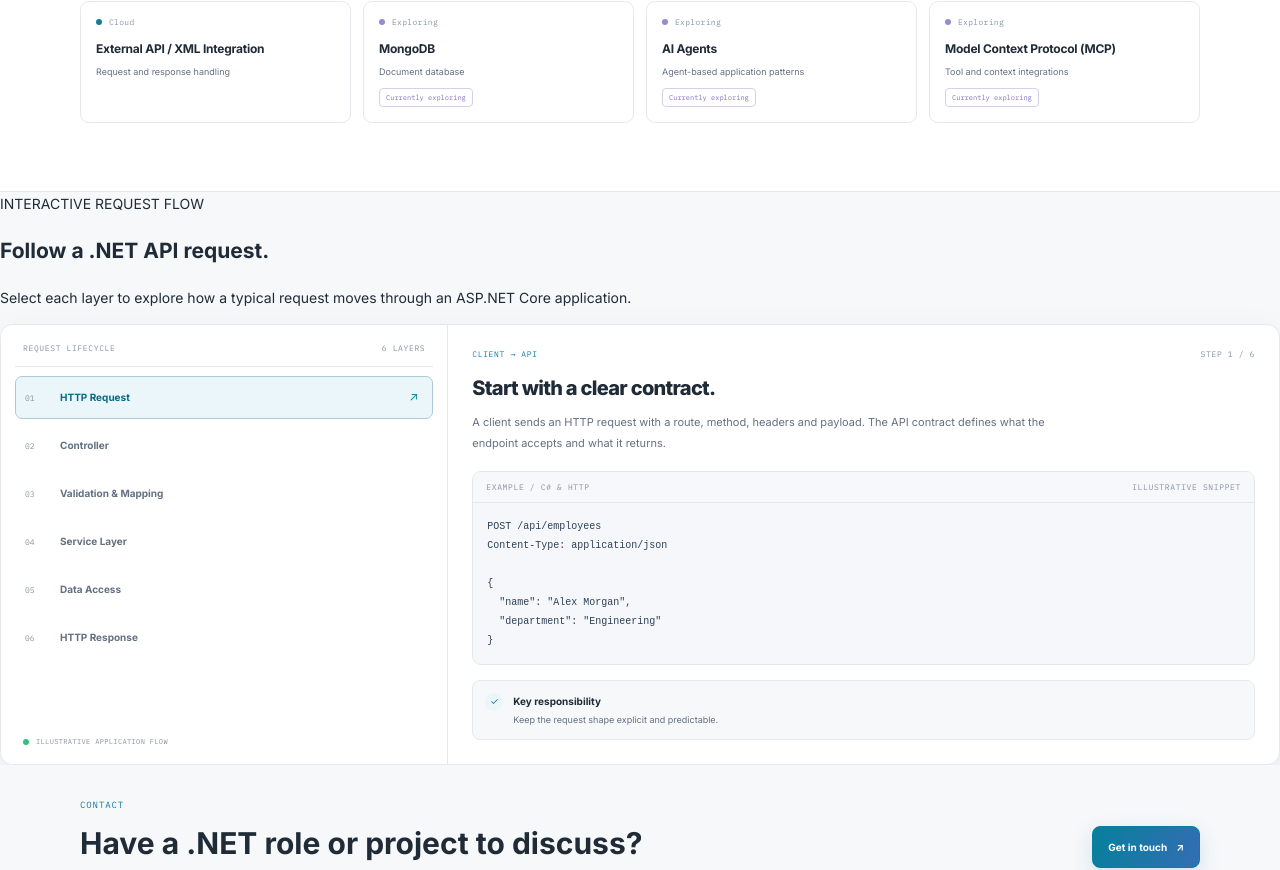
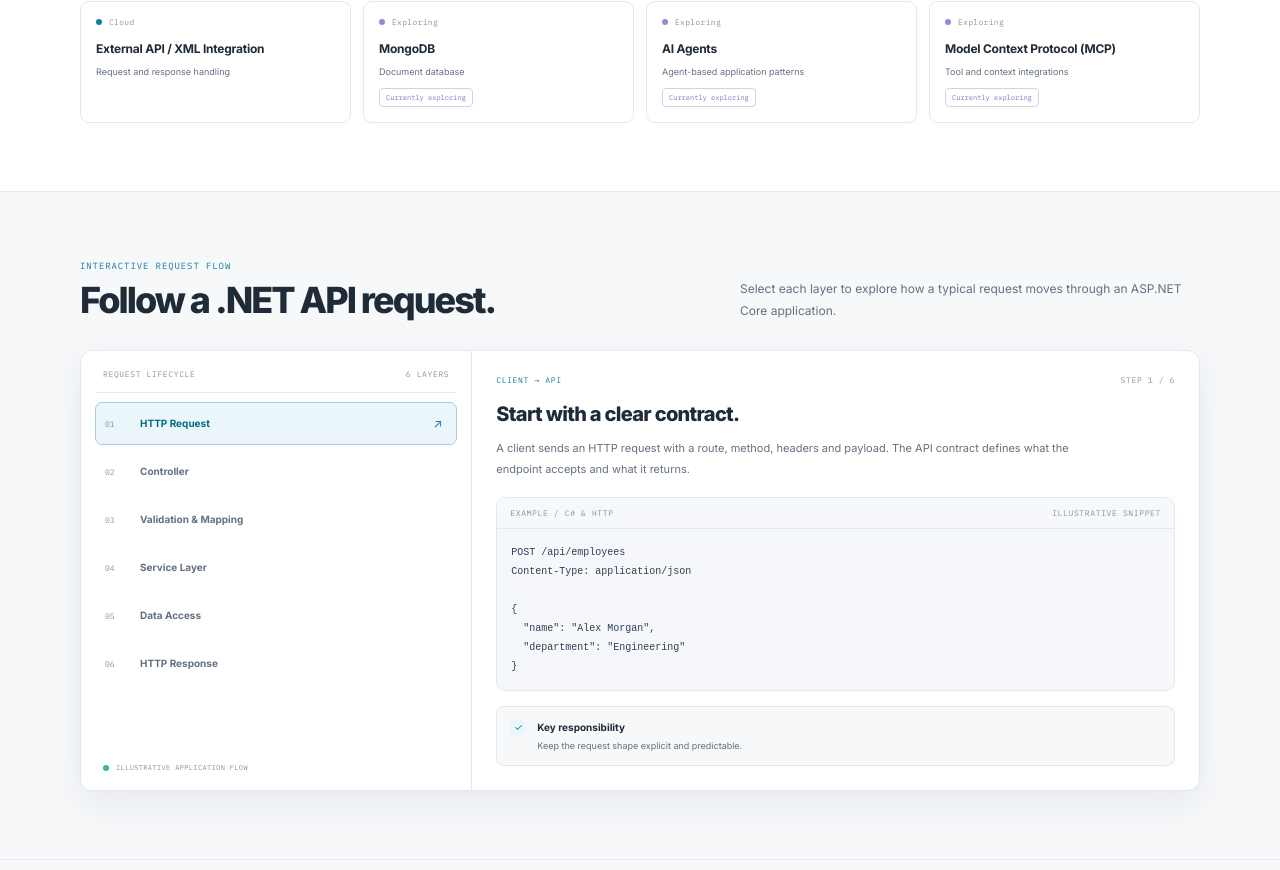
Before and after one commit to VigneshMC-creator/Vignesh-Developer, an Angular app: page /portfolio/ in a window 1280 px wide. Shown: the part 3038-3908 px from the top of the page. Built offline with nearby package versions, Linux system fonts and the light colour scheme.

Commit message:
Center and style interactive request-flow component

```diff
--- a/src/app/shared/request-flow-lab/request-flow-lab.component.scss
+++ b/src/app/shared/request-flow-lab/request-flow-lab.component.scss
@@ -1,5 +1,24 @@
 :host { display: block; }
+.container { width: min(1120px, calc(100% - 48px)); margin-inline: auto; }
 .flow-lab { background: var(--soft); }
+.content-section { padding: 68px 0; border-bottom: 1px solid var(--line); }
+.section-heading {
+  display: flex;
+  justify-content: space-between;
+  align-items: end;
+  gap: 25px;
+  margin-bottom: 28px;
+}
+.section-label { color: var(--accent); font: 9px var(--mono); letter-spacing: .1em; text-transform: uppercase; }
+.section-heading h2 {
+  margin: 8px 0 0;
+  color: var(--ink);
+  font-size: clamp(27px, 3.2vw, 36px);
+  font-weight: 750;
+  line-height: 1.2;
+  letter-spacing: -.055em;
+}
+.section-heading > p { max-width: 460px; margin: 0; color: var(--muted); font-size: 12px; line-height: 1.85; }
 .flow-workbench {
   display: grid;
   grid-template-columns: minmax(230px, .7fr) minmax(0, 1.3fr);
@@ -113,6 +132,9 @@
 .flow-responsibility p { display: grid; gap: 2px; margin: 0; color: var(--muted); font-size: 9px; line-height: 1.7; }
 .flow-responsibility strong { color: var(--ink); font-size: 10px; }
 @media (max-width: 760px) {
+  .container { width: calc(100% - 36px); }
+  .content-section { padding: 54px 0; }
+  .section-heading { align-items: flex-start; flex-direction: column; gap: 9px; }
   .flow-workbench { grid-template-columns: 1fr; }
   .flow-sidebar { border-right: 0; border-bottom: 1px solid var(--line); }
   .flow-step-list { grid-template-columns: repeat(2, minmax(0, 1fr)); }
```
